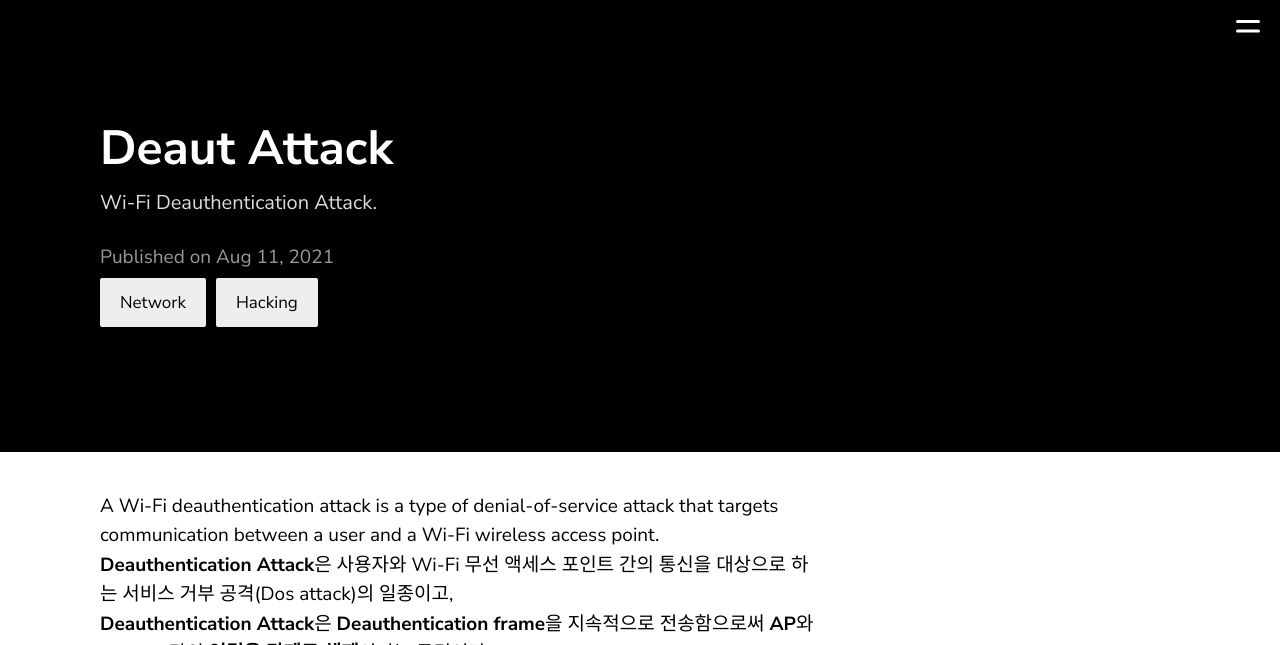
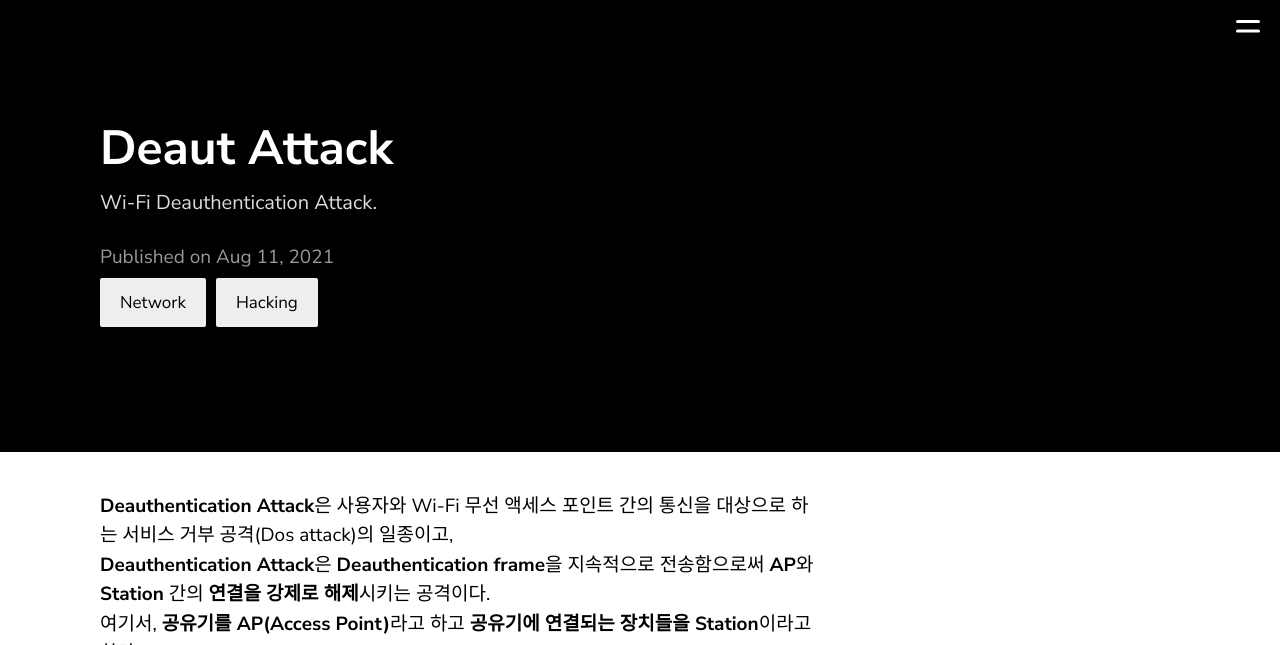
Before and after one commit to Developers-Official/hackintoanetwork.github.io, a Jekyll site: the page built from _posts/2021-08-12-Deauthentication Attack.markdown, in a window 1280 px wide and 900 px high, cut to the strip 0-645 px from the top of the window. Built offline with Jekyll 4.4.1, drawn with Linux system fonts in a browser that asks for light colours; nearby versions of some CDN libraries.

Commit message:
Update 2021-08-12-Deauthentication Attack.markdown

```diff
--- a/_posts/2021-08-12-Deauthentication Attack.markdown
+++ b/_posts/2021-08-12-Deauthentication Attack.markdown
@@ -5,8 +5,6 @@ description: Wi-Fi Deauthentication Attack.
 date:   2021-08-12 03:038:36 +0530
 categories: Network Hacking
 ---
-A Wi-Fi deauthentication attack is a type of denial-of-service attack that targets communication between a user and a Wi-Fi wireless access point.
-
 **Deauthentication Attack**은 사용자와 Wi-Fi 무선 액세스 포인트 간의 통신을 대상으로 하는 서비스 거부 공격(Dos attack)의 일종이고,
 
 **Deauthentication Attack**은 **Deauthentication frame**을 지속적으로 전송함으로써 **AP**와 **Station** 간의 **연결을 강제로 해제**시키는 공격이다.
```
